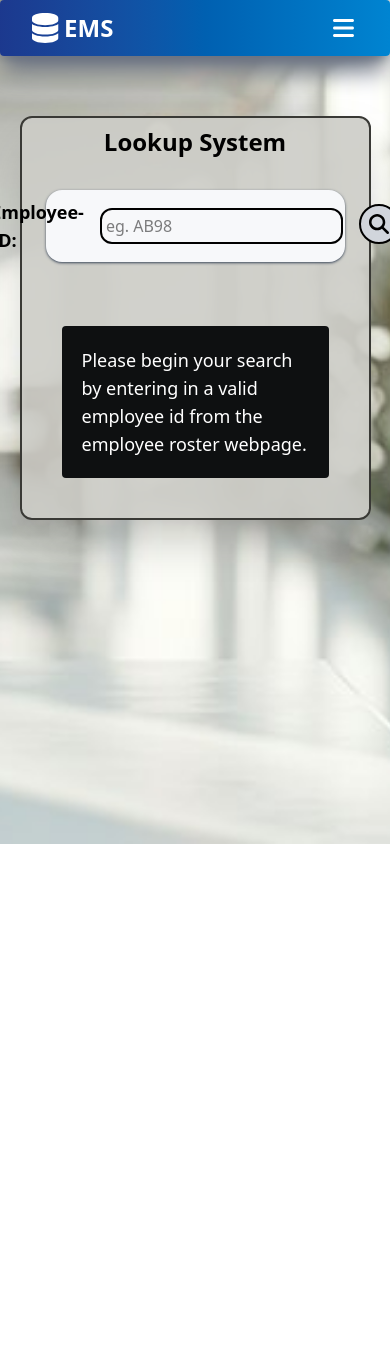
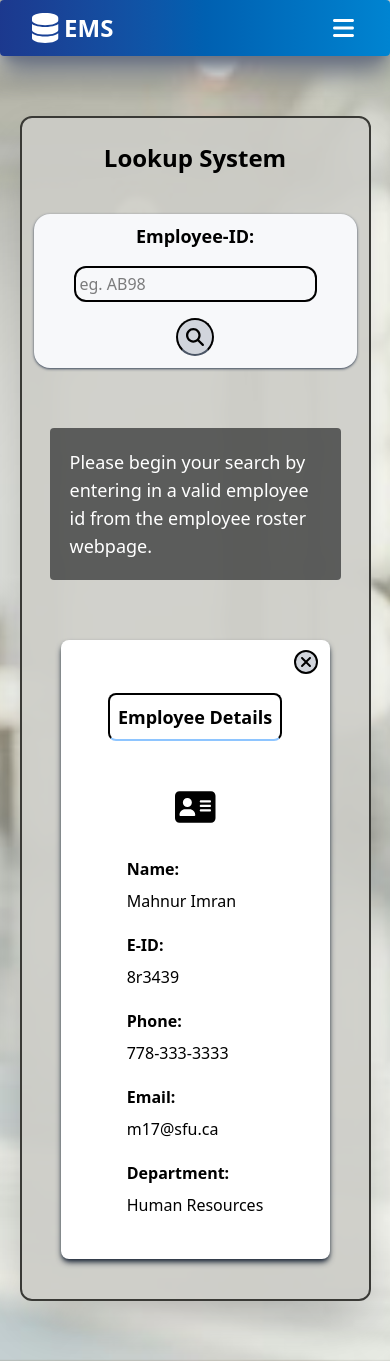
Before and after one commit to noor-i/EmployeeSystem, a React (Vite) app: page /LookUpSystem in a window 390 px wide. Before the commit the page ends 844 px from the top, so only its background shows below. Built offline with nearby package versions, Linux system fonts and the light colour scheme.

Commit message:
lookup system fully responsive

```diff
--- a/src/pages/LookUpSystem.jsx
+++ b/src/pages/LookUpSystem.jsx
@@ -1,36 +1,78 @@
+import { faAddressCard } from "@fortawesome/free-solid-svg-icons";
+import { faClose } from "@fortawesome/free-solid-svg-icons/faClose";
 import { faSearch } from "@fortawesome/free-solid-svg-icons/faSearch";
 import { FontAwesomeIcon } from "@fortawesome/react-fontawesome";
 import React from "react";
 
 const LookUpSystem = () => {
   return (
-    <div className="flex flex-col mt-15 bg-[rgba(205,204,199,0.9)] border-2 border-[rgb(57,57,53)] shadow-2xl rounded-xl w-[90%] md:w-[80%] m-auto gap-3">
-      <h1 className="text-center font-bold md:text-3xl text-2xl p-2">
+    <div className="flex flex-col my-15 bg-[rgba(205,204,199,0.9)] border-2 border-[rgb(57,57,53)] shadow-2xl rounded-xl w-[90%] md:w-[80%] m-auto gap-8 overflow-hidden">
+      <h1 className="text-center font-bold md:text-3xl text-2xl p-2 mt-4">
         Lookup System
       </h1>
-      <div className="flex flex-col m-3">
-        <form className="md:mx-30">
-          <div className="flex gap-4 items-center justify-center bg-[rgb(247,248,250)] mx-3 py-2 rounded-2xl shadow-sm shadow-gray-600 md:py-3">
+      <div className="flex flex-col">
+        <form className="flex flex-row justify-center">
+          <div className="flex flex-col md:flex-row gap-4 items-center justify-center bg-[rgb(247,248,250)] mx-3 py-2 px-10 rounded-2xl shadow-sm shadow-gray-600 md:py-3 md:px-[12vw]">
             <label className="font-bold text-lg md:text-xl">Employee-ID:</label>
             <input
               className="border-2 rounded-xl p-1"
               placeholder="eg. AB98"
+              type="text"
+              id="e_id"
+              name="e_id"
             ></input>
-            <button>
+            <button type="submit">
               <FontAwesomeIcon
                 icon={faSearch}
-                className="text-xl text-black font-bold hover:cursor-pointer bg-gray-300 p-2 rounded-3xl border-2 border-b-gray-600md:text-2xl"
+                className="text-lg md:text-xl text-black font-bold hover:cursor-pointer bg-gray-300 p-2 rounded-3xl border-2 border-b-gray-600 hover:bg-blue-300"
               />
             </button>
           </div>
         </form>
       </div>
       <div>
-        <div className="bg-[rgb(14,16,17)] text-white flex m-10 p-5 rounded-sm text-lg md:text-xl md:mx-30">
+        <div className="bg-[rgba(14,16,17,0.6)] text-white flex m-7 p-5 rounded-sm text-lg md:text-xl md:mx-30">
           <p>
             Please begin your search by entering in a valid employee id from the
             employee roster webpage.
           </p>
+        </div>
+      </div>
+      <div className="relative bg-white flex flex-col justify-center items-center mx-[10vw] mb-10 pt-[3vh] pb-[5vh] px-[3vw] gap-5 shadow-md shadow-gray-800 rounded-lg">
+        <FontAwesomeIcon
+          icon={faClose}
+          className="absolute top-2.5 right-3 md:text-xl text-black font-bold hover:cursor-pointer hover:bg-blue-300 bg-gray-300 px-1 py-0.5 rounded-full border-2 border-b-gray-600md:text-2xl"
+        />
+        <h1 className="font-bold text-lg mb-7 mt-7 md:text-xl border-2 border-b-blue-300 p-2 rounded-lg">
+          Employee Details
+        </h1>
+        <div className="flex flex-col md:flex-row justify-center items-center gap-8 min-w-[344px] md:gap-12 lg:gap-20">
+          <FontAwesomeIcon
+            icon={faAddressCard}
+            className="text-4xl md:text-6xl lg:text-8xl"
+          />
+          <div className="flex flex-col gap-5 text-md md:text-lg">
+            <div className="flex flex-col sm:flex-row gap-2">
+              <h1 className="font-semibold">Name:</h1>
+              <p>Mahnur Imran</p>
+            </div>
+            <div className="flex flex-col sm:flex-row gap-2">
+              <h1 className="font-semibold">E-ID:</h1>
+              <p>8r3439</p>
+            </div>
+            <div className="flex flex-col sm:flex-row gap-2">
+              <h1 className="font-semibold">Phone:</h1>
+              <p>778-333-3333</p>
+            </div>
+            <div className="flex flex-col sm:flex-row gap-2">
+              <h1 className="font-semibold">Email:</h1>
+              <p>m17@sfu.ca</p>
+            </div>
+            <div className="flex flex-col sm:flex-row gap-2">
+              <h1 className="font-semibold">Department:</h1>
+              <p>Human Resources</p>
+            </div>
+          </div>
         </div>
       </div>
     </div>
```
